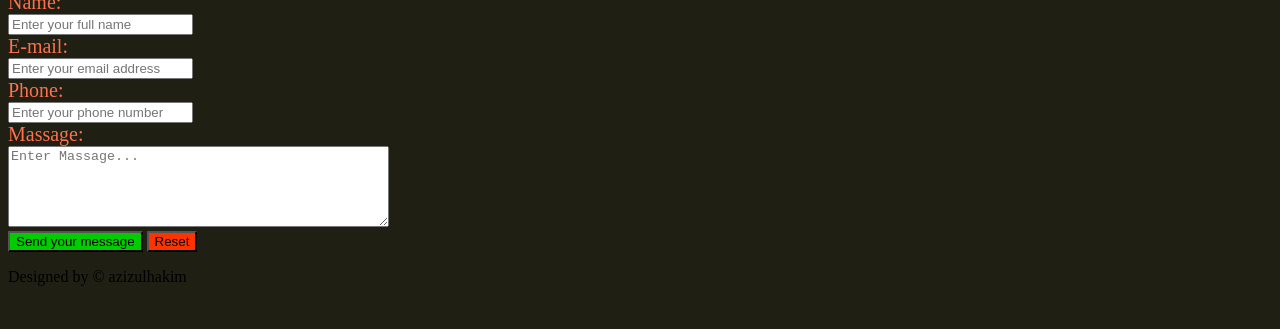
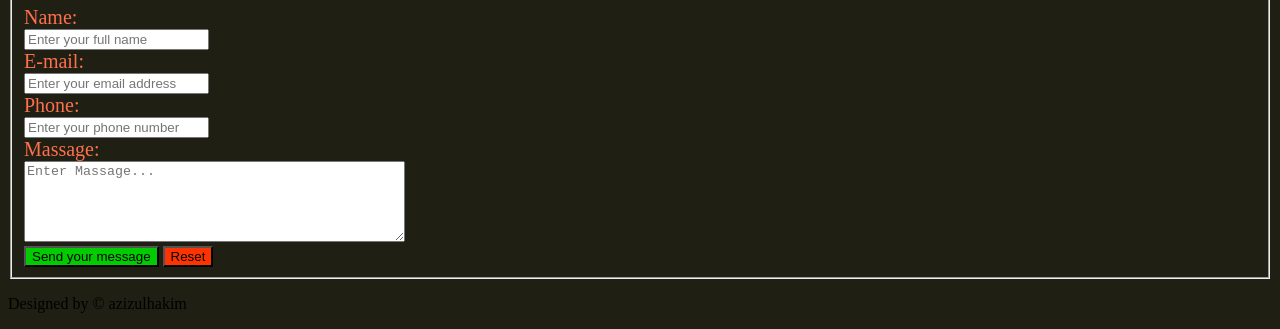
Before and after one commit to azizulhakim16/html-project1-mz-trading, a plain HTML site: page contact.html in a window 1280 px wide. Shown: the part 614-943 px from the top of the page. Before the commit the page ends 916 px from the top, so only its background shows below. Drawn offline with Linux system fonts and the light colour scheme.

Commit message:
Update contact.html

```diff
--- a/contact.html
+++ b/contact.html
@@ -31,7 +31,7 @@
 		 	phone- +880 1*********<br></p>
 	<hr>
 <!--Contact Form-->
-	<h1 style="color:#9900ff;"><b>INTERSTED IN MASSAGING?</b></h1>
+	<fieldset><h1 style="color:#9900ff;"><b>INTERSTED IN MASSAGING?</b></h1>
 	<form action="mailto:mztrading66@gmail.com" method="post" enctype="text/plain">
 		<label style="color:#ff704d;font-size:20px;">Name:</label><br>
 		<input type="text" name="Frist Name" placeholder="Enter your full name"><br>
@@ -45,7 +45,7 @@
         <button type="reset" style="background-color:#ff3300">Reset</button>
 
 
-
+	</fieldset>
 	</form>
 
 
```
